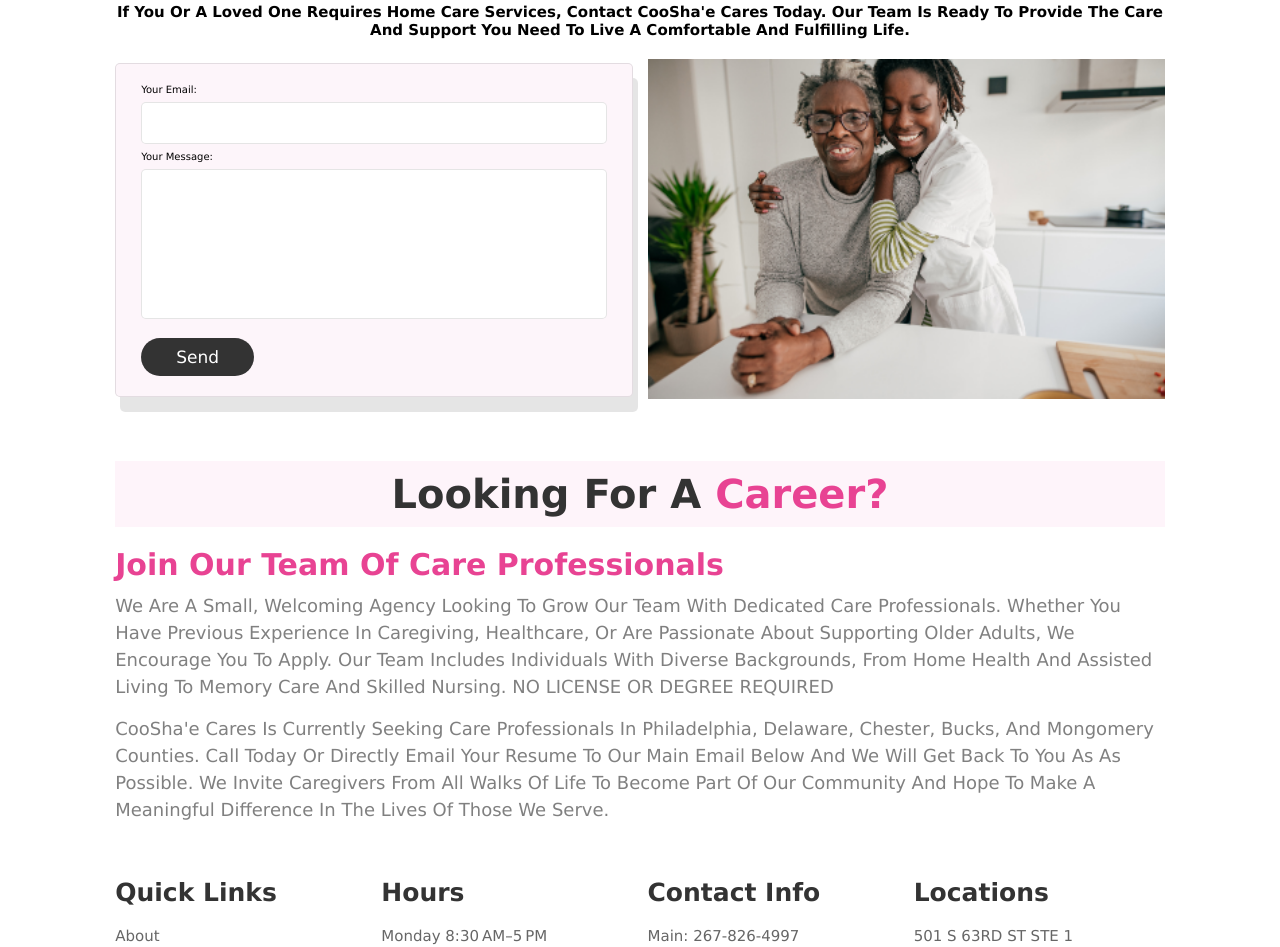
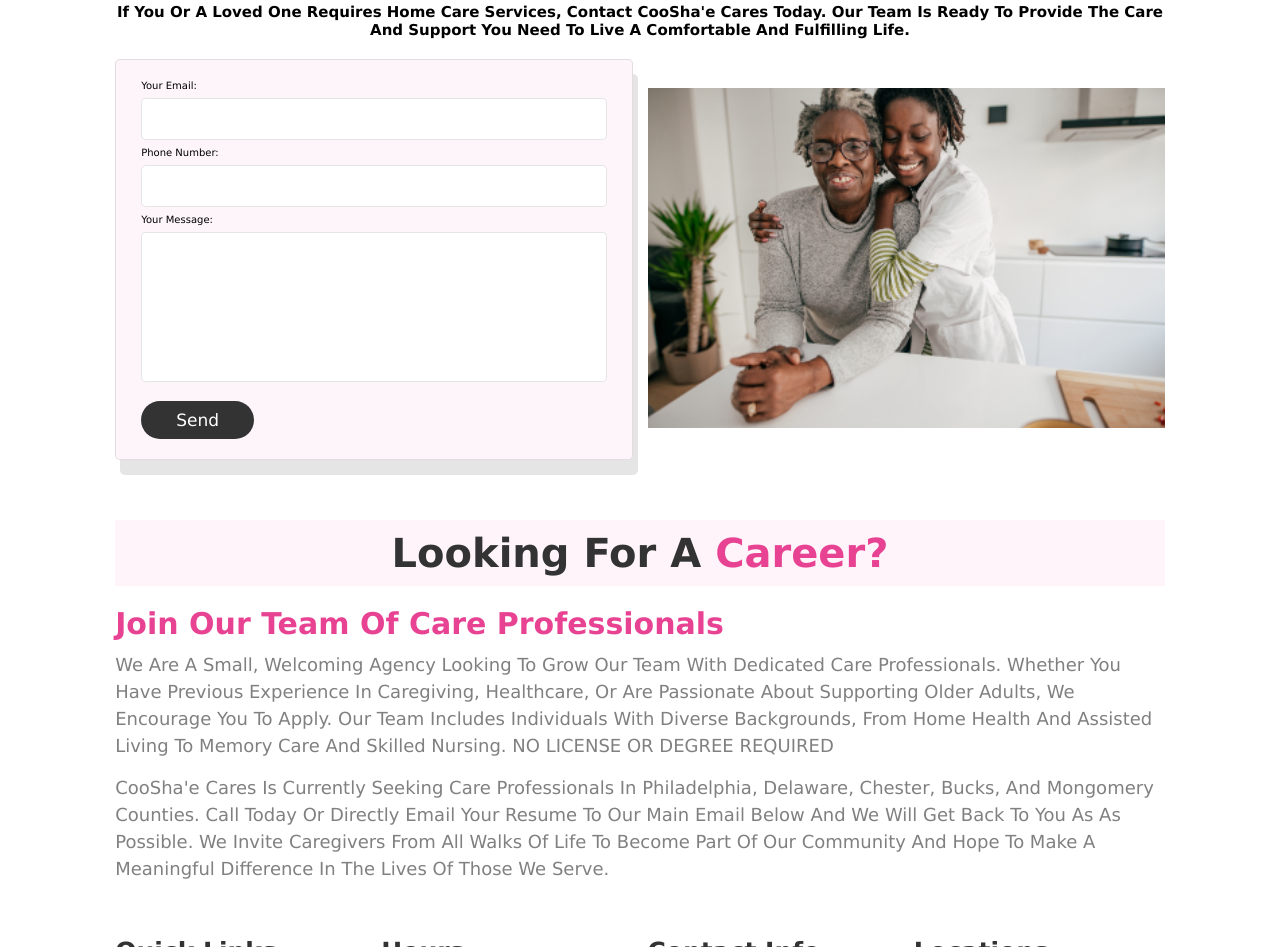
Before and after one commit to lcoppock1/CooShae-website, a plain HTML site: page index.html in a window 1280 px wide. Shown: the part 3501-4448 px from the top of the page. Drawn offline with Linux system fonts and the light colour scheme.

Commit message:
Update index.html

```diff
--- a/index.html
+++ b/index.html
@@ -239,6 +239,10 @@
             <input type="email" name="email" class="box" required>
           </label>
           <label>
+            Phone number:
+            <input type="tel" name="phone" class="box" required>
+          </label>
+          <label>
             Your message:
             <textarea name="message" class="box" required></textarea>
           </label>
@@ -252,6 +256,7 @@
       </div>
 
     </section>
+
 
   <!-- contact section ends -->
 
```
Lines whose indentation alone changed are shown as unchanged.
